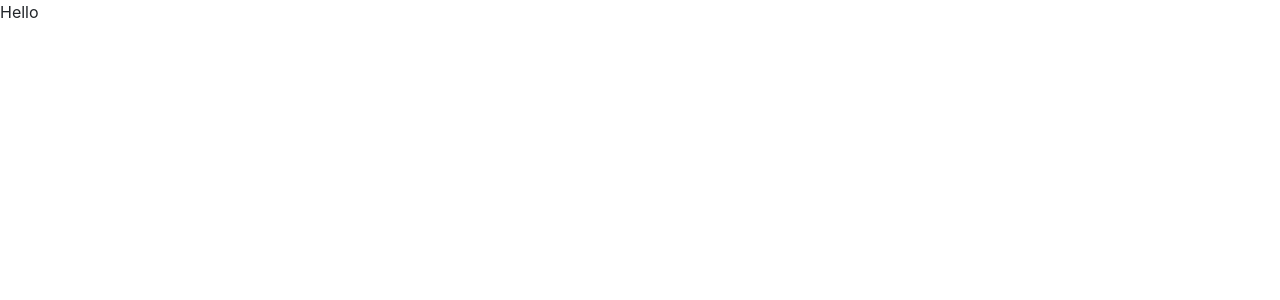
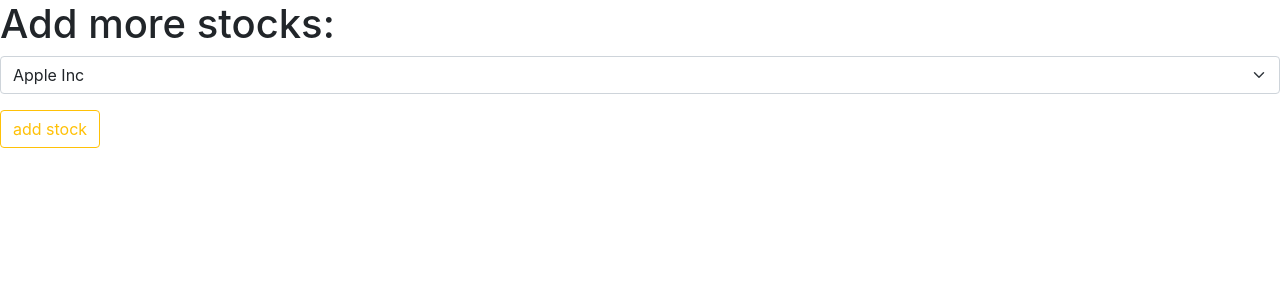
Before and after one commit to RonakToshniwal/Stockassign, a React (Create React App) app in the folder frontend/stock-front/: page /userstocks in a window 1280 px wide. Shown: the top 300 px of the page. Built offline with nearby package versions, Linux system fonts and the light colour scheme; the HTML template or start-up script is replaced by a standard one.

Commit message:
frontend push

```diff
--- a/frontend/stock-front/src/App.js
+++ b/frontend/stock-front/src/App.js
@@ -6,6 +6,7 @@
 import Users from './Componets/Users/Users';
 import AddUser from './Componets/AddUser/AddUser';
 import UserStocks from './Componets/UserStocks/UserStocks';
+import SearchStock from './Componets/searchstock/SearchStock';
 
 function App() {
   return (
@@ -16,6 +17,7 @@
           <Route exact path="/stocks" element={<Stocks/>}/>
           <Route exact path="/adduser" element={<AddUser/>}/>
           <Route exact path="/userstocks" element={<UserStocks/>}/>
+          <Route exact path="/searchstock" element={<SearchStock/>}/>
         </Routes>
 
     </Router>
--- a/frontend/stock-front/src/Componets/AddUser/AddUser.css
+++ b/frontend/stock-front/src/Componets/AddUser/AddUser.css
@@ -1,4 +1,4 @@
-form{
+.form-add{
     display: flexbox;
     justify-content: center;
     margin-left: 20%;
@@ -10,7 +10,7 @@
     border-radius: 10px;
 }
 
-input {
+.form-add input {
     width: 100%;
     margin-top:10px;
     margin-right: 20%;
--- a/frontend/stock-front/src/Componets/AddUser/AddUser.js
+++ b/frontend/stock-front/src/Componets/AddUser/AddUser.js
@@ -31,9 +31,9 @@
 
 
   return (
-    <div className="form">
+    <div className="form-add">
 
-        <form className='form-group' onSubmit={onSubmithandler}>
+        <form onSubmit={onSubmithandler}>
         <label>Name:</label> <br/>
          <input type="text" name="name" onChange={(e)=>setTitle(e.target.value)} /><br/>
         <label>age:</label><br/>
--- a/frontend/stock-front/src/Componets/Frontpage/Frontpage.js
+++ b/frontend/stock-front/src/Componets/Frontpage/Frontpage.js
@@ -9,6 +9,7 @@
         <Link to="/users"><button className='frbtn1'>Users</button></Link>
         <br></br>
         <Link to="/stocks"><button className='frbtn1'>Stocks</button></Link>
+        <Link to="/searchstock"><button className='frbtn1'>Search Stock</button></Link>
 
 
     </div>
--- a/frontend/stock-front/src/Componets/Stocks/Stocks.js
+++ b/frontend/stock-front/src/Componets/Stocks/Stocks.js
@@ -27,17 +27,20 @@
   return (
     <div className="stock-table">
       <table>
+        <thead>
             <tr>
                 <th>Stock Name</th>
                 <th>Last Traded Price</th>
             </tr>
+          </thead>
+          <tbody>
         { Object.keys(users).map(function(key, index) {
           return(
 
 
 
 
-            <tr>
+            <tr key ={key}>
                 <td>{key}</td>
                 <td>{users[key]}</td>
             </tr>
@@ -47,6 +50,7 @@
         })
 
 }
+</tbody>
 </table>
 
 
--- a/frontend/stock-front/src/Componets/UserStocks/UserStocks.js
+++ b/frontend/stock-front/src/Componets/UserStocks/UserStocks.js
@@ -4,6 +4,23 @@
 import { useLocation } from 'react-router-dom';
 
 function UserStocks(props) {
+  const [sname,Changesname]=useState('AAPL')
+  function listChnageHandler(e){
+    Changesname(e.target.value)
+  }
+
+function onSubmithandler(e){
+  axios({
+    method: 'POST',
+    url: 'http://127.0.0.1:5000/addstock',
+    data: {
+      id: id,
+      symbol: sname
+    },
+    headers: {'Content-Type': 'application/json'}
+  })
+  e.preventDefault()
+}
 
  /** useEffect(()=>{
     axios.get('http://127.0.0.1:5000/stock/all/')
@@ -13,15 +30,27 @@
 console.log(users)**/
 
 const location = useLocation();
-const data = location.state;
-console.log(data)
+const id = location.state;
+console.log(id)
 
 
 
 
   return (
-    <div className="stock-table">
-      Hello
+    <div >
+      <form onSubmit={onSubmithandler} className='form-group'>
+      <label htmlFor="stock-names"><h1>Add more stocks:</h1></label>
+      <select onChange={listChnageHandler} className='form-select  mb-3' name="stock-names" id="stock-names">
+      <option value="AAPL">Apple Inc</option>
+      <option value="AAT">American Assets Trust, Inc</option>
+      <option value="TCS">Tata Consultancy Services</option>
+      <option value="MSFT">Microsoft Corporation</option>
+      <option value="GOOG">Alphabet Inc Class A</option>
+      <option value="JPM">JPMorgan Chase and Co</option>
+      <option value="SPX">S and P 500</option>
+      </select>
+      <button type='submit' className='btn btn-outline-warning'>add stock</button>
+      </form>
 
 
     </div>
--- /dev/null
+++ b/frontend/stock-front/src/Componets/searchstock/SearchStock.js
@@ -0,0 +1,15 @@
+
+import { Link } from 'react-router-dom';
+import './SearchStock.css';
+
+function SearchStock() {
+  return (
+    <div className="searchstock-page">
+        hello
+
+
+    </div>
+  );
+}
+
+export default SearchStock;
```
Also changed, not shown: frontend/stock-front/src/Componets/searchstock/SearchStock.css (added), 2 other files (tests, documents, lock files or other folders).
